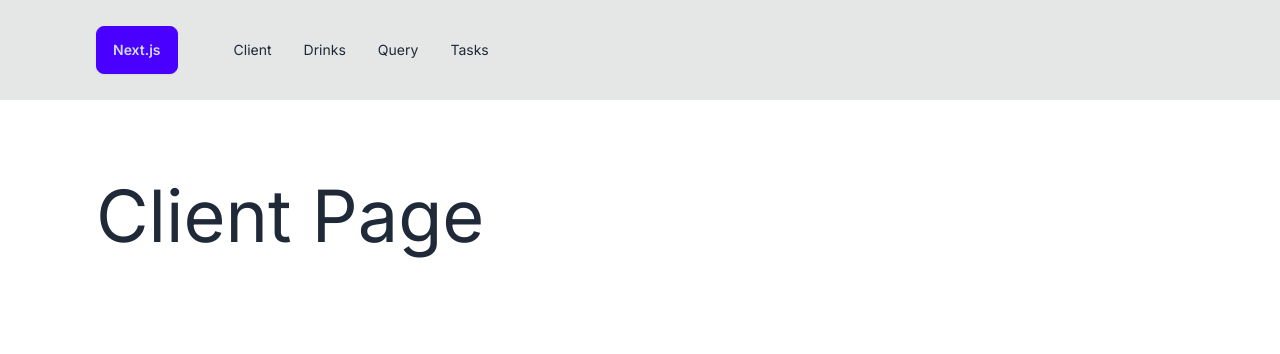
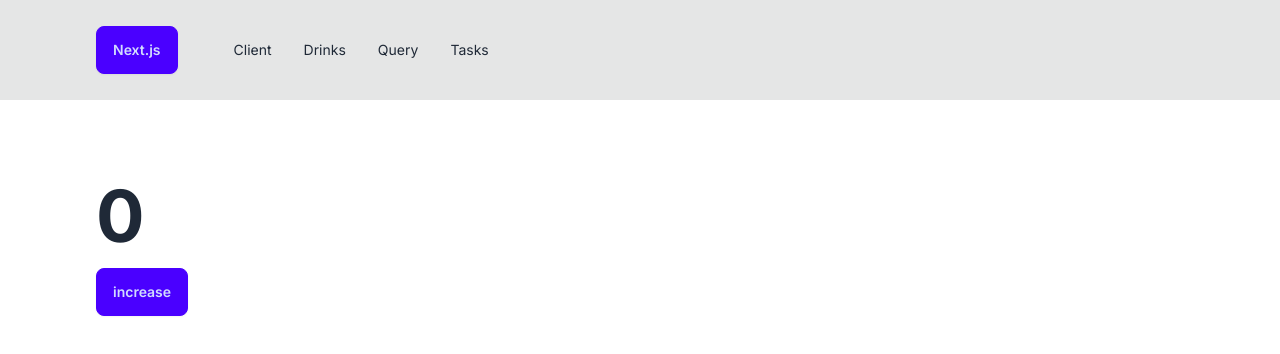
Before and after one commit to goyalion17/nextjs-tutorial, a Next.js app: page /client in a window 1280 px wide. Shown: the top 354 px of the page. Built offline with nearby package versions, Linux system fonts and the light colour scheme.

Commit message:
server component vs client component

```diff
--- a/app/client/page.js
+++ b/app/client/page.js
@@ -1,9 +1,18 @@
-import React from "react";
+"use client";
+import React, { useState } from "react";
 
 const ClientPage = () => {
+  const [counter, setCounter] = useState(0);
+
   return (
     <div>
-      <h1 className="text-7xl">Client Page</h1>
+      <h1 className="text-7xl font-bold mb-4">{counter}</h1>
+      <button
+        onClick={() => setCounter((cur) => cur + 1)}
+        className="btn btn-primary"
+      >
+        increase
+      </button>
     </div>
   );
 };
--- a/app/page.js
+++ b/app/page.js
@@ -1,9 +1,13 @@
+import Link from "next/link";
 import React from "react";
 
 const HomePage = () => {
   return (
     <div>
-      <h1 className="text-7xl">Home Page</h1>
+      <h1 className="text-5xl mb-8 font-bold">Next.js Tutorial</h1>
+      <Link href="/client" className="btn btn-accent">
+        get started
+      </Link>
     </div>
   );
 };
```
